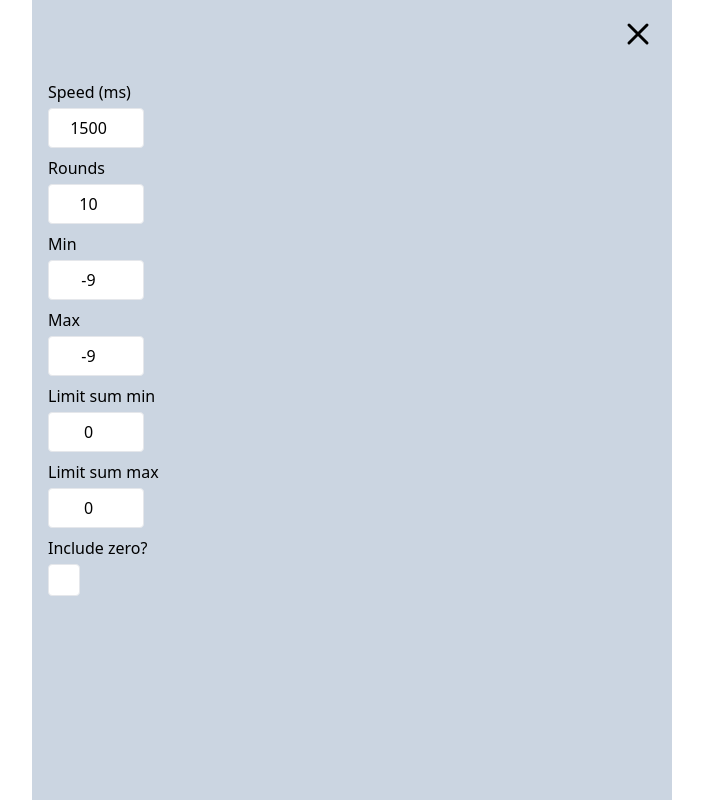
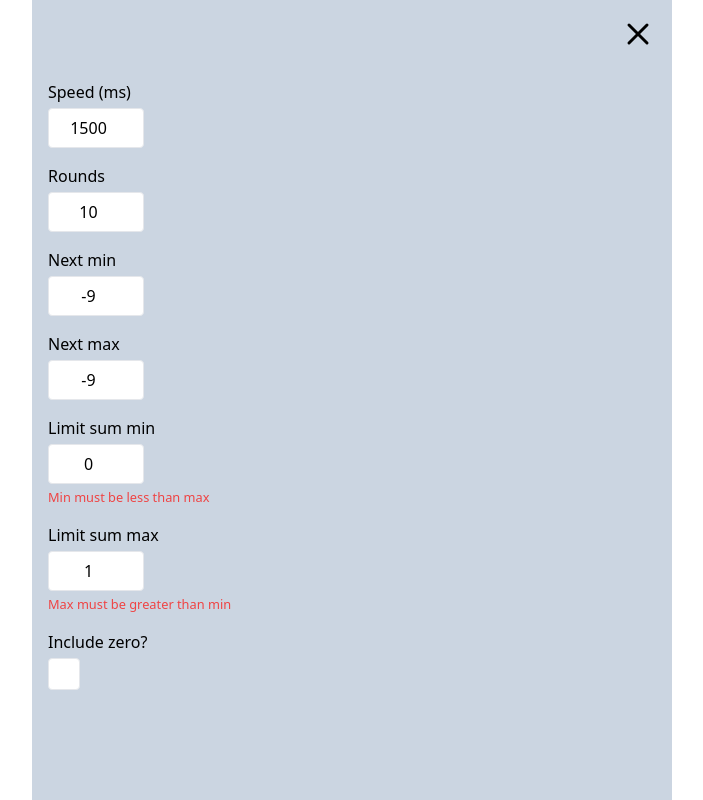
Before and after one commit to DuffmanCC/fast-calc, a React (Vite) app: page / in a window 1280 px wide. Both pictures are taken after a click on the button 926 px from the left and 34 px from the top of the page. Shown: the whole page, without its empty margins (288-991 px from the left). Built offline with nearby package versions, Linux system fonts and the light colour scheme.

Commit message:
add errors to config

```diff
--- a/package.json
+++ b/package.json
@@ -1,7 +1,7 @@
 {
   "name": "calulation",
   "private": true,
-  "version": "1.3.1",
+  "version": "1.5",
   "type": "module",
   "scripts": {
     "dev": "vite",
--- a/src/components/Config.tsx
+++ b/src/components/Config.tsx
@@ -1,5 +1,6 @@
-import { CONFIG_LABELS } from "../tools/constants";
-import type { Config } from "../types";
+import { useEffect } from "react";
+import { CONFIG } from "../tools/constants";
+import type { Config, ConfigKeys } from "../types";
 import Checkbox from "./Checkbox";
 import Input from "./Input";
 
@@ -9,22 +10,44 @@ interface ConfigProps {
 }
 
 export default function Config({ setConfig, config }: ConfigProps) {
+  useEffect(() => {
+    if (config.min > config.max) {
+      CONFIG.min.error = "Min must be less than max";
+      CONFIG.max.error = "Max must be greater than min";
+      config.max = config.min + 1;
+    } else {
+      CONFIG.min.error = "";
+      CONFIG.max.error = "";
+    }
+
+    if (config.limitMin >= config.limitMax) {
+      CONFIG.limitMin.error = "Min must be less than max";
+      CONFIG.limitMax.error = "Max must be greater than min";
+      config.limitMax = config.limitMin + 1;
+    } else {
+      CONFIG.limitMin.error = "";
+      CONFIG.limitMax.error = "";
+    }
+  }, [config]);
   return (
-    <form className="flex flex-col gap-2 justify-center w-full p-4 py-20">
+    <form className="flex flex-col gap-4 justify-center w-full p-4 py-20">
       {Object.entries(config).map(([key, value]) =>
         typeof value === "number" ? (
           <Input
             key={key}
-            label={CONFIG_LABELS[key as keyof typeof CONFIG_LABELS]}
+            label={CONFIG[key as ConfigKeys].label}
             onChange={(e) =>
               setConfig({ ...config, [key]: Number(e.target.value) })
             }
             value={value}
+            min={CONFIG[key as ConfigKeys].min}
+            max={CONFIG[key as ConfigKeys].max}
+            error={CONFIG[key as ConfigKeys].error}
           />
         ) : (
           <Checkbox
             key={key}
-            label={CONFIG_LABELS[key as keyof typeof CONFIG_LABELS]}
+            label={CONFIG[key as ConfigKeys].label}
             onClick={() => setConfig({ ...config, [key]: !value })}
           />
         )
--- a/src/components/Input.tsx
+++ b/src/components/Input.tsx
@@ -2,9 +2,19 @@ interface InputProps {
   label: string;
   onChange: (e: React.ChangeEvent<HTMLInputElement>) => void;
   value: number;
+  min?: number;
+  max?: number;
+  error?: string | null;
 }
 
-export default function Input({ label, onChange, value = 0 }: InputProps) {
+export default function Input({
+  label,
+  onChange,
+  value = 0,
+  min,
+  max,
+  error,
+}: InputProps) {
   return (
     <label className="flex flex-col gap-1 items-start">
       {label}
@@ -13,7 +23,11 @@ export default function Input({ label, onChange, value = 0 }: InputProps) {
         className="border px-4 py-2 leading-none w-24 md:w-24 text-center rounded"
         onChange={onChange}
         value={value}
+        min={min}
+        max={max}
       />
+
+      {error && <small className="text-red-500">{error}</small>}
     </label>
   );
 }
--- a/src/hooks/useGame.tsx
+++ b/src/hooks/useGame.tsx
@@ -52,7 +52,7 @@ export function useGame(config: Config) {
           setRound((prev) => prev + 1);
 
           setOpacity(true);
-          clearInterval(opacityId);
+          clearTimeout(opacityId);
         }, OPACITY_DURATION);
       }, config.speed);
 
--- a/src/tools/constants.ts
+++ b/src/tools/constants.ts
@@ -11,12 +11,13 @@ export const DEFAULT_CONFIG: Config = {
   limitMax: 0,
   includeZero: false,
 };
-export const CONFIG_LABELS = {
-  speed: "Speed (ms)",
-  numberOfRounds: "Rounds",
-  min: "Min",
-  max: "Max",
-  limitMin: "Limit sum min",
-  limitMax: "Limit sum max",
-  includeZero: "Include zero?",
+
+export const CONFIG = {
+  speed: { label: "Speed (ms)", min: 75, max: 5000, error: "" },
+  numberOfRounds: { label: "Rounds", min: 1, max: 100, error: "" },
+  min: { label: "Next min", min: -10000, max: 10000, error: "" },
+  max: { label: "Next max", min: -10000, max: 10000, error: "" },
+  limitMin: { label: "Limit sum min", min: -10000, max: 10000, error: "" },
+  limitMax: { label: "Limit sum max", min: -10000, max: 10000, error: "" },
+  includeZero: { label: "Include zero?", min: 0, max: 0, error: "" },
 };
--- a/src/types.d.ts
+++ b/src/types.d.ts
@@ -7,3 +7,5 @@ export type Config = {
   limitMin: number;
   limitMax: number;
 };
+
+export type ConfigKeys = keyof Config;
```
